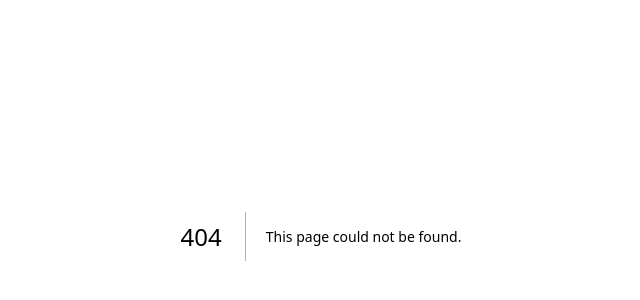
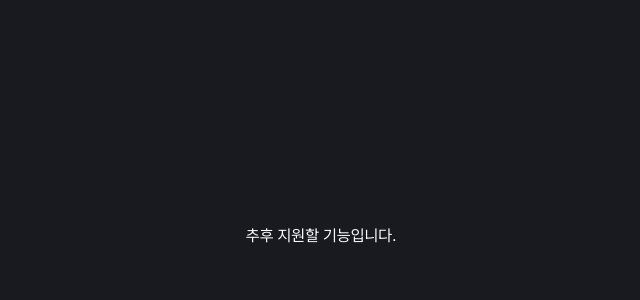
Before and after one commit to awesomemin/click-my-secret, a Next.js app: page /list in a window 1280 px wide. Before the commit this address had no page. Shown: the part 164-464 px from the top of the page, without its empty margins (319-959 px from the left). Built offline with nearby package versions, Linux system fonts and the light colour scheme.

Commit message:
비밀 구경하기 페이지 임시 생성 (추후 지원)

```diff
--- /dev/null
+++ b/src/app/list/page.tsx
@@ -0,0 +1,7 @@
+export default function SecretList() {
+  return (
+    <div className="h-screen flex items-center justify-center">
+      <p>추후 지원할 기능입니다.</p>
+    </div>
+  );
+}
--- a/src/app/page.tsx
+++ b/src/app/page.tsx
@@ -20,7 +20,9 @@ export default function Home() {
         >
           비밀 만들러 가기
         </Link>
-        <button className="text-gray mt-10 mb-20">비밀 구경하러 가기</button>
+        <Link className="text-gray mt-10 mb-20" href="/list">
+          비밀 구경하러 가기
+        </Link>
       </div>
     </>
   );
```
